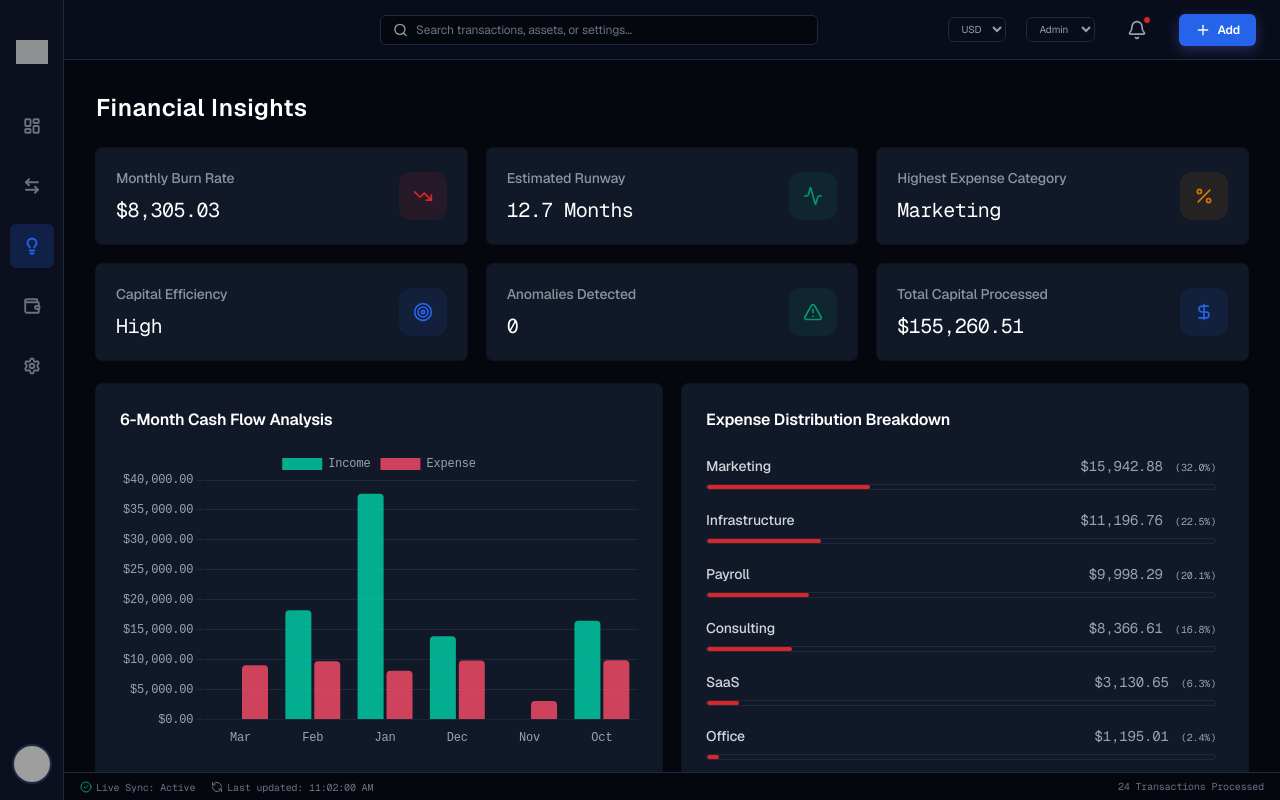
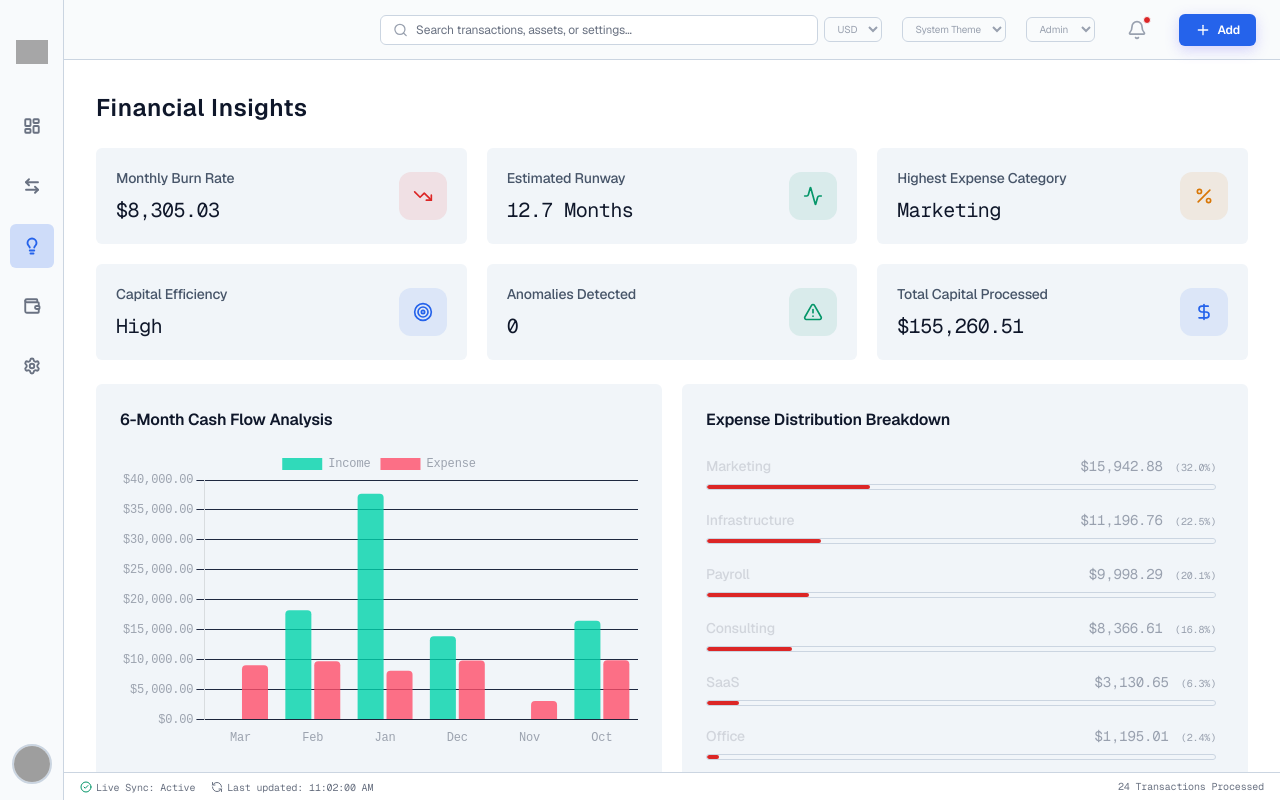
Before and after one commit to Aarushjain2401/Zorvyn-Dashboard, a React (Vite) app: page /insights in a window 1280 px wide. Built offline with nearby package versions, Linux system fonts and the light colour scheme; grey boxes are pictures that could not be loaded.

Commit message:
feat: implement theme switching support with CSS variables and persistent storage

```diff
--- a/src/components/Layout/Topbar.jsx
+++ b/src/components/Layout/Topbar.jsx
@@ -3,7 +3,7 @@ import { Search, Bell, Plus } from 'lucide-react';
 import { useAppContext } from '../../context/AppProvider';
 
 export const Topbar = () => {
-  const { role, setRole, currency, setCurrency, openModal } = useAppContext();
+  const { role, setRole, currency, setCurrency, theme, setTheme, openModal } = useAppContext();
 
   return (
     <header className="fixed top-0 right-0 h-[56px] md:h-[60px] w-full md:w-[calc(100%-64px)] bg-[var(--color-surface)]/80 backdrop-blur-md border-b border-[var(--color-border-subtle)] flex items-center justify-between px-3 sm:px-6 z-30 transition-all">
@@ -34,8 +34,19 @@ export const Topbar = () => {
           className="hidden md:block bg-transparent border border-[var(--color-border-subtle)] rounded-md text-[10px] text-gray-400 focus:outline-none py-1 px-2 cursor-pointer"
         >
           {['USD', 'EUR', 'GBP', 'INR'].map(cur => (
-            <option key={cur} value={cur} className="bg-[var(--color-elevated)]">{cur}</option>
+            <option key={cur} value={cur} className="bg-[var(--color-elevated)] text-[var(--color-text-primary)]">{cur}</option>
           ))}
+        </select>
+
+        {/* Theme Selector (Hidden on Mobile) */}
+        <select
+          value={theme}
+          onChange={(e) => setTheme(e.target.value)}
+          className="hidden md:block bg-transparent border border-[var(--color-border-subtle)] rounded-md text-[10px] text-gray-400 focus:outline-none py-1 px-2 cursor-pointer"
+        >
+          <option value="system" className="bg-[var(--color-elevated)] text-[var(--color-text-primary)]">System Theme</option>
+          <option value="light" className="bg-[var(--color-elevated)] text-[var(--color-text-primary)]">Light Mode</option>
+          <option value="dark" className="bg-[var(--color-elevated)] text-[var(--color-text-primary)]">Dark Mode</option>
         </select>
 
         {/* Role Toggle Dropdown */}
@@ -44,8 +55,8 @@ export const Topbar = () => {
           onChange={(e) => setRole(e.target.value)}
           className="bg-transparent border border-[var(--color-border-subtle)] rounded-md text-[10px] text-gray-400 focus:outline-none px-2 cursor-pointer outline-none min-h-[44px] md:min-h-0 py-0 md:py-1"
         >
-          <option value="Admin" className="bg-[var(--color-elevated)] text-white">Admin</option>
-          <option value="Viewer" className="bg-[var(--color-elevated)] text-white">Viewer</option>
+          <option value="Admin" className="bg-[var(--color-elevated)] text-[var(--color-text-primary)]">Admin</option>
+          <option value="Viewer" className="bg-[var(--color-elevated)] text-[var(--color-text-primary)]">Viewer</option>
         </select>
 
         {/* Bell */}
--- a/src/context/AppProvider.jsx
+++ b/src/context/AppProvider.jsx
@@ -58,6 +58,10 @@ export const AppProvider = ({ children }) => {
     return localStorage.getItem('zorvyn_currency') || 'USD';
   });
 
+  const [theme, setTheme] = useState(() => {
+    return localStorage.getItem('zorvyn_theme') || 'system';
+  });
+
   const [isModalOpen, setIsModalOpen] = useState(false);
   const [editingData, setEditingData] = useState(null);
 
@@ -77,6 +81,22 @@ export const AppProvider = ({ children }) => {
   useEffect(() => {
     localStorage.setItem('zorvyn_currency', currency);
   }, [currency]);
+
+  useEffect(() => {
+    localStorage.setItem('zorvyn_theme', theme);
+    const root = document.documentElement;
+
+    if (theme === 'system') {
+      const mediaQuery = window.matchMedia('(prefers-color-scheme: dark)');
+      root.setAttribute('data-theme', mediaQuery.matches ? 'dark' : 'light');
+
+      const listener = (e) => root.setAttribute('data-theme', e.matches ? 'dark' : 'light');
+      mediaQuery.addEventListener('change', listener);
+      return () => mediaQuery.removeEventListener('change', listener);
+    } else {
+      root.setAttribute('data-theme', theme);
+    }
+  }, [theme]);
 
   const addTransaction = (t) => {
     setTransactions([{ ...t, id: uuidv4() }, ...transactions]);
@@ -102,6 +122,8 @@ export const AppProvider = ({ children }) => {
       setRole,
       currency,
       setCurrency,
+      theme,
+      setTheme,
       formatCurrency,
       isModalOpen,
       setIsModalOpen,
--- a/src/index.css
+++ b/src/index.css
@@ -1,19 +1,39 @@
 @import "tailwindcss";
 
+:root {
+  --app-primary: #FFFFFF;
+  --app-surface: #F8FAFC;
+  --app-elevated: #F1F5F9;
+  --app-popover: #E2E8F0;
+  --app-border-subtle: #CBD5E1;
+  --app-text-primary: #0F172A;
+  --app-text-secondary: #475569;
+}
+
+:root[data-theme='dark'] {
+  --app-primary: #05070F;
+  --app-surface: #0B0F1E;
+  --app-elevated: #111828;
+  --app-popover: #182034;
+  --app-border-subtle: #1E2840;
+  --app-text-primary: #FFFFFF;
+  --app-text-secondary: #8B949E;
+}
+
 @theme {
-  --color-primary: #05070F;
-  --color-surface: #0B0F1E;
-  --color-elevated: #111828;
-  --color-popover: #182034;
-  --color-border-subtle: #1E2840;
+  --color-primary: var(--app-primary);
+  --color-surface: var(--app-surface);
+  --color-elevated: var(--app-elevated);
+  --color-popover: var(--app-popover);
+  --color-border-subtle: var(--app-border-subtle);
 
-  --color-violet: #2563EB; /* Corporate Blue */
-  --color-teal: #059669; /* Forest Green */
-  --color-rose: #DC2626; /* Crimson Red */
-  --color-amber: #D97706; /* Goldenrod */
+  --color-text-primary: var(--app-text-primary);
+  --color-text-secondary: var(--app-text-secondary);
 
-  --color-text-primary: #FFFFFF;
-  --color-text-secondary: #8B949E;
+  --color-violet: #2563EB;
+  --color-teal: #059669;
+  --color-rose: #DC2626;
+  --color-amber: #D97706;
 
   --font-mono: 'Geist Mono', monospace;
   --font-sans: 'Geist', sans-serif;
@@ -68,14 +88,14 @@
   .stagger-5 { animation-delay: 250ms; }
 
   .glass-card {
-    background: #111828;
-    border: 1px solid #1E2840;
+    background: var(--color-elevated);
+    border: 1px solid var(--color-border-subtle);
     border-radius: 12px;
     transition: all 0.2s ease-in-out;
   }
 
   .glass-card:hover {
-    border-color: #2D3A5D;
+    border-color: var(--color-text-secondary);
   }
 }
 
--- a/src/pages/Insights.jsx
+++ b/src/pages/Insights.jsx
@@ -44,7 +44,7 @@ export const Insights = () => {
   return (
     <div className="space-y-6 fade-in-up">
       <div className="flex items-center justify-between">
-        <h1 className="text-2xl font-semibold text-white tracking-wide">Financial Insights</h1>
+        <h1 className="text-2xl font-semibold text-[var(--color-text-primary)] tracking-wide">Financial Insights</h1>
       </div>
 
       <div className="grid grid-cols-1 sm:grid-cols-2 lg:grid-cols-3 gap-5">
@@ -59,7 +59,7 @@ export const Insights = () => {
           <Card key={i} className="p-5 flex items-center justify-between group hover:bg-[var(--color-popover)] transition-colors">
             <div className="flex flex-col">
                <span className="text-sm font-medium text-[var(--color-text-secondary)] mb-2">{m.label}</span>
-               <span className="text-xl font-mono text-white tracking-tight">{m.val}</span>
+               <span className="text-xl font-mono text-[var(--color-text-primary)] tracking-tight">{m.val}</span>
             </div>
             <div className={`w-12 h-12 rounded-xl bg-[var(--color-${m.c})]/10 flex items-center justify-center text-[var(--color-${m.c})]`}>
               <m.icon className="w-5 h-5" />
@@ -70,7 +70,7 @@ export const Insights = () => {
 
       <div className="grid grid-cols-1 lg:grid-cols-2 gap-5">
         <Card className="p-6">
-          <h3 className="text-base font-semibold mb-4 text-white">6-Month Cash Flow Analysis</h3>
+          <h3 className="text-base font-semibold mb-4 text-[var(--color-text-primary)]">6-Month Cash Flow Analysis</h3>
           <div className="h-[300px] flex items-center justify-center">
              {transactions.length > 0 ? (
                <Bar data={barData} options={{
@@ -101,7 +101,7 @@ export const Insights = () => {
         </Card>
 
         <Card className="p-6 flex flex-col">
-           <h3 className="text-base font-semibold mb-6 text-white">Expense Distribution Breakdown</h3>
+           <h3 className="text-base font-semibold mb-6 text-[var(--color-text-primary)]">Expense Distribution Breakdown</h3>
            <div className="flex-1 overflow-y-auto space-y-5 pr-2">
               {catTotals.map(([cat, amt]) => {
                  const pct = metrics.totalExpense ? (amt / metrics.totalExpense) * 100 : 0;
--- a/src/pages/Transactions.jsx
+++ b/src/pages/Transactions.jsx
@@ -84,7 +84,7 @@ export const Transactions = () => {
   return (
     <div className="space-y-6 fade-in-up">
       <div className="flex items-center justify-between">
-        <h1 className="text-2xl font-semibold text-white tracking-wide">Transactions</h1>
+        <h1 className="text-2xl font-semibold text-[var(--color-text-primary)] tracking-wide">Transactions</h1>
       </div>
 
       <Card className="p-6 overflow-visible border-transparent shadow-[0_4px_24px_rgba(0,0,0,0.2)]">
@@ -144,7 +144,7 @@ export const Transactions = () => {
             {currentData.length > 0 ? currentData.map((t) => (
               <TableRow key={t.id} className="border-b-[var(--color-border-subtle)] hover:bg-[var(--color-popover)] border-b last:border-b-0">
                 <TableCell className="text-sm font-medium">{new Date(t.date).toLocaleDateString(undefined, { month: 'short', day: 'numeric', year: 'numeric'})}</TableCell>
-                <TableCell className="hidden lg:table-cell font-semibold text-white">{t.description}</TableCell>
+                <TableCell className="hidden lg:table-cell font-semibold text-[var(--color-text-primary)]">{t.description}</TableCell>
                 <TableCell>
                   <Badge variant="neutral">{t.category}</Badge>
                 </TableCell>
@@ -189,13 +189,13 @@ export const Transactions = () => {
                 <span className="text-[12px] text-gray-500 font-medium">
                   {new Date(t.date).toLocaleDateString(undefined, { month: 'short', day: 'numeric', year: 'numeric'})}
                 </span>
-                <span className={`text-[15px] font-mono font-semibold ${t.type === 'income' ? 'text-[var(--color-teal)]' : 'text-white'}`}>
+                <span className={`text-[15px] font-mono font-semibold ${t.type === 'income' ? 'text-[var(--color-teal)]' : 'text-[var(--color-text-primary)]'}`}>
                   {t.type === 'income' ? '+' : '-'}{formatCurrency(t.amount)}
                 </span>
               </div>
               <div className="flex justify-between items-end mt-1">
                 <div className="flex flex-col gap-1.5">
-                  <span className="text-[15px] font-semibold text-white leading-tight">{t.description}</span>
+                  <span className="text-[15px] font-semibold text-[var(--color-text-primary)] leading-tight">{t.description}</span>
                   <div className="flex gap-2">
                     <Badge variant="neutral">{t.category}</Badge>
                     <Badge variant={t.type}>{t.type}</Badge>
```
Also changed, not shown: src/pages/Overview.jsx (+10 -10 lines).
